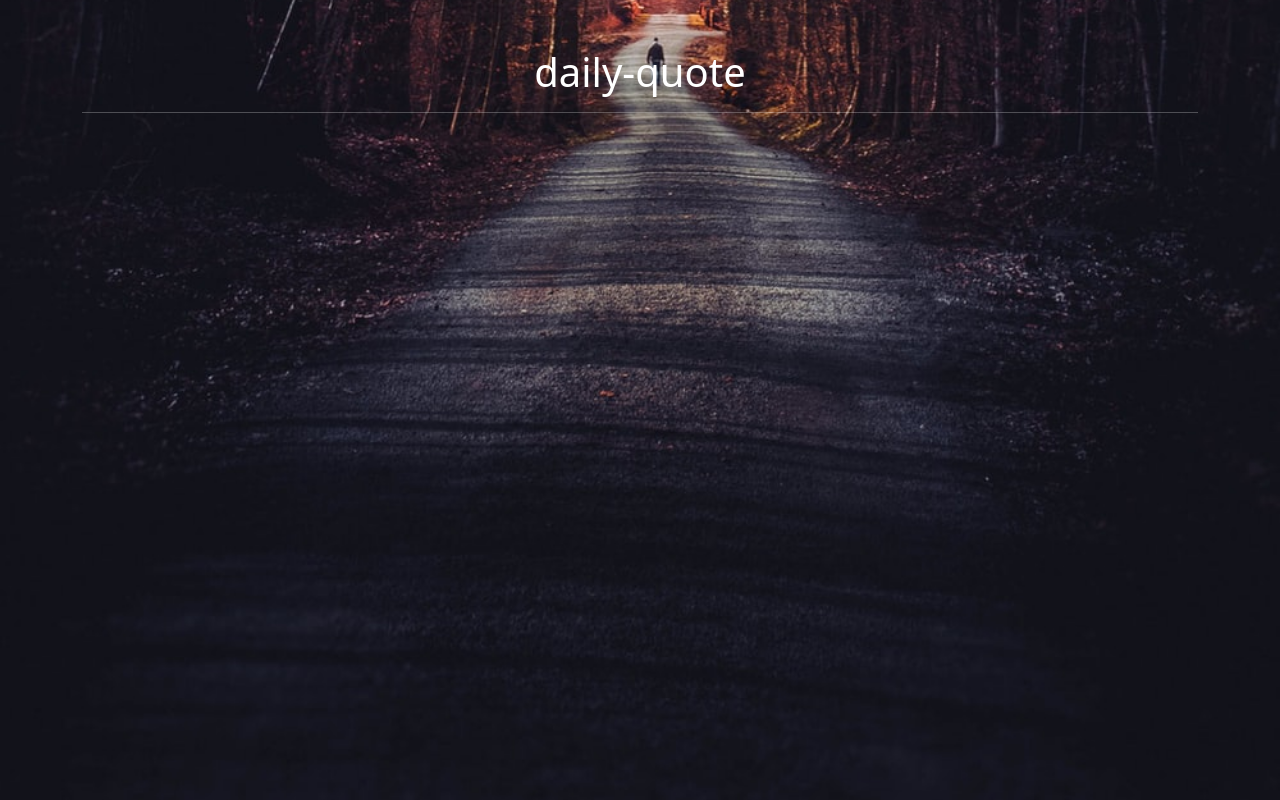
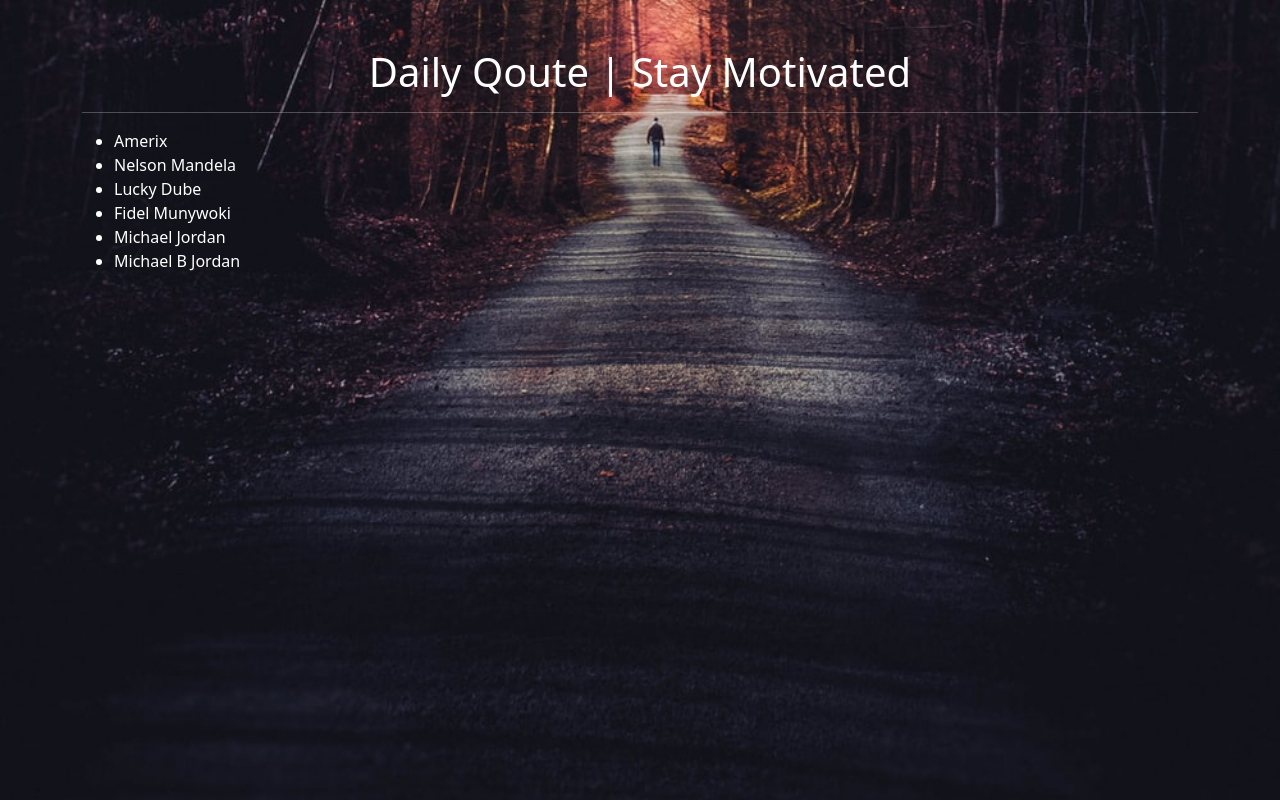
Before and after one commit to FidelMunywoki/daily-quote, an Angular app: page / in a window 1280 px wide. Built offline with nearby package versions, Linux system fonts and the light colour scheme.

Commit message:
add array to hold qoutes

```diff
--- a/src/app/app.component.ts
+++ b/src/app/app.component.ts
@@ -1,4 +1,5 @@
 import { Component } from '@angular/core';
+import { Quote } from './quote';
 
 @Component({
   selector: 'app-root',
@@ -6,5 +7,14 @@
   styleUrls: ['./app.component.css']
 })
 export class AppComponent {
-  title = 'daily-quote';
+  title = 'Daily Qoute | Stay Motivated';
+
+  qoutes:Quote[] = [
+    {id:1, authorName:'Amerix',qouteDescription: 'xxxxx'},
+    {id:2,authorName:'Nelson Mandela',qouteDescription: 'xxxxx'},
+    {id:3,authorName:'Lucky Dube', qouteDescription: 'xxxxx'},
+    {id:4,authorName:'Fidel Munywoki',qouteDescription: 'xxxxx'},
+    {id:5,authorName:'Michael Jordan', qouteDescription: 'xxxxx'},
+    {id:6,authorName: 'Michael B Jordan', qouteDescription: 'xxxxx'},
+  ];
 }
```
